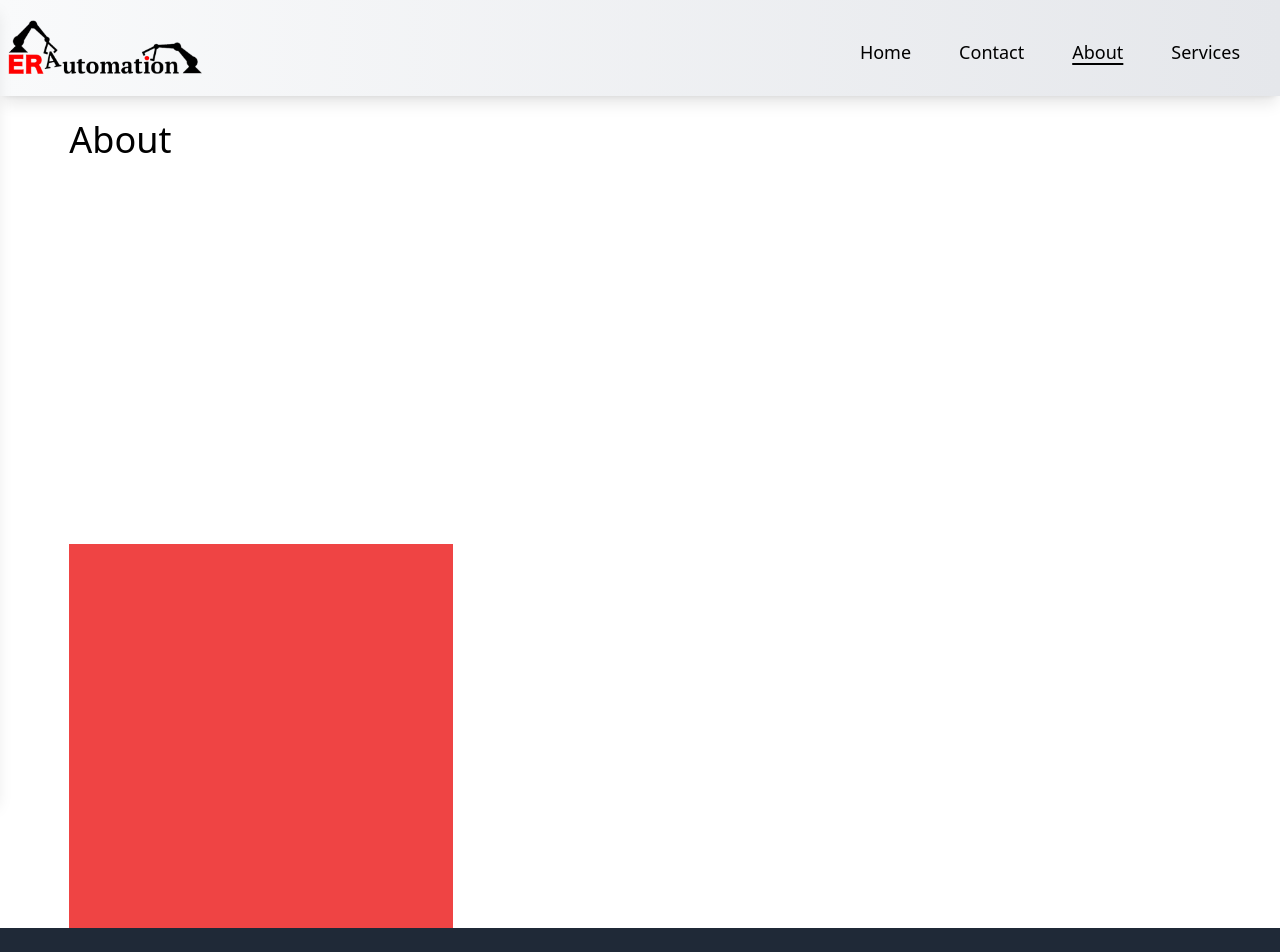
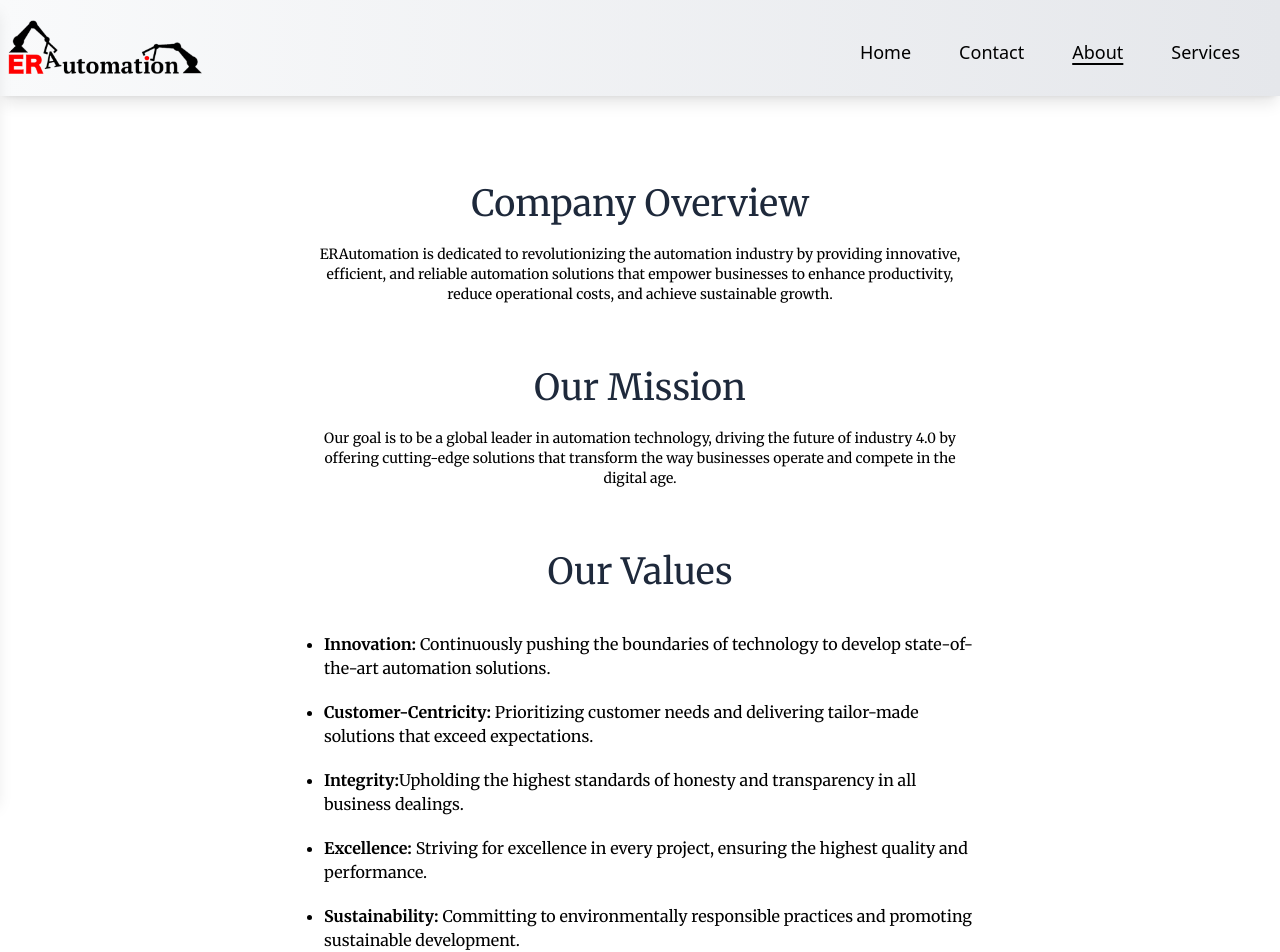
Before and after one commit to GavinA2212/ERA_web, a React (Vite) app: page /About in a window 1280 px wide. Shown: the top 952 px of the page. Built offline with nearby package versions, Linux system fonts and the light colour scheme.

Commit message:
finish contact page, add about page

```diff
--- a/src/App.tsx
+++ b/src/App.tsx
@@ -9,14 +9,13 @@ import Footer from "./components/Footer";
 function App() {
   return (
     <BrowserRouter>
+      <Header />
       <Routes>
         <Route
           path="/"
           element={
             <>
-              <Header />
               <Home />
-              <Footer />
             </>
           }></Route>
 
@@ -24,30 +23,25 @@ function App() {
           path="/About/"
           element={
             <>
-              <Header />
               <About />
-              <Footer />
             </>
           }></Route>
         <Route
           path="/Services"
           element={
             <>
-              <Header />
               <Services />
-              <Footer />
             </>
           }></Route>
         <Route
           path="/Contact"
           element={
             <>
-              <Header />
               <Contact />
-              <Footer />
             </>
           }></Route>
       </Routes>
+      <Footer />
     </BrowserRouter>
   );
 }
--- a/src/components/GetInTouch.tsx
+++ b/src/components/GetInTouch.tsx
@@ -1,7 +1,7 @@
-import useFadeInOnScroll from "../utils/FadeInOnScroll";
+import { useFadeInOnScrollDiv } from "../utils/FadeInOnScroll";
 
 export default function GetInTouch() {
-  const { containerRef, isVisible } = useFadeInOnScroll(0.2);
+  const { containerRef, isVisible } = useFadeInOnScrollDiv(0.2);
 
   return (
     <>
--- a/src/components/HomeContainer.tsx
+++ b/src/components/HomeContainer.tsx
@@ -1,5 +1,5 @@
 import React from "react";
-import useFadeInOnScroll from "../utils/FadeInOnScroll";
+import { useFadeInOnScrollDiv } from "../utils/FadeInOnScroll";
 
 interface HomeContainerProps {
   header: string;
@@ -7,8 +7,12 @@ interface HomeContainerProps {
   image: string;
 }
 
-const HomeContainer: React.FC<HomeContainerProps> = ({ header, description, image }) => {
-  const { containerRef, isVisible } = useFadeInOnScroll(0.2);
+const HomeContainer: React.FC<HomeContainerProps> = ({
+  header,
+  description,
+  image,
+}) => {
+  const { containerRef, isVisible } = useFadeInOnScrollDiv(0.2);
 
   const renderDescriptionWithLineBreaks = (text: string) => {
     return text.split("\n").map((line, index, array) => (
@@ -26,7 +30,9 @@ const HomeContainer: React.FC<HomeContainerProps> = ({ header, description, imag
           id="container"
           className={`flex-col rounded-md bg-grayT70 ${isVisible ? "visible animate-containerFadeIn" : "invisible"}`}>
           <img src={image} className="rounded-md"></img>
-          <h3 className="mt-2 text-3xl font-semibold text-slate-800">{header}</h3>
+          <h3 className="mt-2 text-3xl font-semibold text-slate-800">
+            {header}
+          </h3>
           <p className="mt-4 text-left font-Merriweather text-sm">
             {renderDescriptionWithLineBreaks(description)}
           </p>
--- a/src/pages/About.tsx
+++ b/src/pages/About.tsx
@@ -1,22 +1,102 @@
 import { useEffect } from "react";
-import useFadeInOnScroll from "../utils/FadeInOnScroll";
+import { useFadeInOnScrollDiv } from "../utils/FadeInOnScroll";
 
 export default function About() {
   useEffect(() => {
     window.scrollTo(0, 0);
   }, []);
-  const { containerRef, isVisible } = useFadeInOnScroll(0.2);
+  // eslint-disable-next-line @typescript-eslint/no-unused-vars
+  const {
+    containerRef: section1ContainerRef,
+    isVisible: section1RefIsVisible,
+  } = useFadeInOnScrollDiv(0.2);
+  const {
+    containerRef: section2ContainerRef,
+    isVisible: section2RefIsVisible,
+  } = useFadeInOnScrollDiv(0.2);
+  const {
+    containerRef: section3ContainerRef,
+    isVisible: section3RefIsVisible,
+  } = useFadeInOnScrollDiv(0.2);
+  const {
+    containerRef: brandsContainerRef,
+    isVisible: brandsRefIsVisible,
+  } = useFadeInOnScrollDiv(0.2);
   return (
     <>
-      <main className="mt-24 flex min-h-screen justify-center text-4xl">
-        <section className="flex min-h-screen w-11/12 flex-col px-4">
-          <div
-            className={`transition-opacity duration-500 ${isVisible ? "opacity-100" : "opacity-0"}`}>
-            About
+      <main className="mt-24 flex min-h-screen justify-center font-Merriweather text-4xl">
+        <section className="flex min-h-screen w-11/12 flex-col items-center px-4">
+          <div className="flex flex-col items-center">
+            <div
+              ref={section1ContainerRef}
+              className={`max-w-2xl flex-col items-center ${section1RefIsVisible ? "visible animate-containerFadeIn" : "invisible"}`}>
+              <h1 className="mt-16 text-center text-slate-800">
+                Company Overview
+              </h1>
+              <h2 className="mt-5 text-center font-Merriweather text-sm">
+                ERAutomation is dedicated to revolutionizing the automation
+                industry by providing innovative, efficient, and reliable
+                automation solutions that empower businesses to enhance
+                productivity, reduce operational costs, and achieve
+                sustainable growth.
+              </h2>
+            </div>
+            <div
+              ref={section2ContainerRef}
+              className={`max-w-2xl flex-col items-center ${section2RefIsVisible ? "visible animate-containerFadeIn" : "invisible"}`}>
+              <h1 className="mt-16 text-center text-slate-800">
+                Our Mission
+              </h1>
+              <h2 className="mt-5 text-center font-Merriweather text-sm">
+                Our goal is to be a global leader in automation technology,
+                driving the future of industry 4.0 by offering cutting-edge
+                solutions that transform the way businesses operate and
+                compete in the digital age.
+              </h2>
+            </div>
+            <div
+              ref={section3ContainerRef}
+              className={`max-w-2xl flex-col items-center ${section3RefIsVisible ? "visible animate-containerFadeIn" : "invisible"}`}>
+              <h1 className="mt-16 text-center text-slate-800">
+                Our Values
+              </h1>
+              <ul className="mt-10 flex max-w-2xl list-disc flex-col gap-5 pl-5 text-base">
+                <li>
+                  <span className="font-bold">Innovation: </span>
+                  Continuously pushing the boundaries of technology to
+                  develop state-of-the-art automation solutions.
+                </li>
+                <li>
+                  <span className="font-bold">Customer-Centricity: </span>
+                  Prioritizing customer needs and delivering tailor-made
+                  solutions that exceed expectations.
+                </li>
+                <li>
+                  <span className="font-bold">Integrity:</span>
+                  Upholding the highest standards of honesty and
+                  transparency in all business dealings.
+                </li>
+                <li>
+                  <span className="font-bold">Excellence: </span>
+                  Striving for excellence in every project, ensuring the
+                  highest quality and performance.
+                </li>
+                <li>
+                  <span className="font-bold">Sustainability: </span>
+                  Committing to environmentally responsible practices and
+                  promoting sustainable development.
+                </li>
+              </ul>
+              <div
+                ref={brandsContainerRef}
+                className={`flex flex-col ${brandsRefIsVisible ? "visible animate-containerFadeIn" : "invisible"}`}>
+                <h1 className="mt-28 text-center text-slate-800">
+                  Brands we've worked with:
+                </h1>
+              </div>
+              <div className="h-80 max-w-2xl"></div>
+            </div>
           </div>
-          <div
-            ref={containerRef}
-            className={`mt-96 size-96 bg-red-500 transition-opacity duration-500 ${isVisible ? "animate-containerFadeIn opacity-100" : "opacity-0"}`}></div>
         </section>
       </main>
     </>
--- a/src/utils/FadeInOnScroll.ts
+++ b/src/utils/FadeInOnScroll.ts
@@ -1,7 +1,7 @@
 /* eslint-disable react-hooks/exhaustive-deps */
 import { useState, useRef, useEffect } from "react";
 
-const useFadeInOnScroll = (threshhold: number) => {
+const useFadeInOnScrollDiv = (threshhold: number) => {
   const [isVisible, setIsVisible] = useState(false);
   const containerRef = useRef<HTMLDivElement>(null);
 
@@ -26,4 +26,29 @@ const useFadeInOnScroll = (threshhold: number) => {
   return { containerRef, isVisible };
 };
 
-export default useFadeInOnScroll;
+const useFadeInOnScrollList = (threshhold: number) => {
+  const [isVisible, setIsVisible] = useState(false);
+  const containerRef = useRef<HTMLLIElement>(null);
+
+  useEffect(() => {
+    const observer = new IntersectionObserver(
+      (entries) => {
+        if (entries[0].isIntersecting) {
+          setIsVisible(true);
+          observer.disconnect();
+        }
+      },
+      { threshold: threshhold },
+    );
+
+    if (containerRef.current) {
+      observer.observe(containerRef.current);
+    }
+
+    return () => observer && observer.disconnect();
+  }, []);
+
+  return { containerRef, isVisible };
+};
+
+export { useFadeInOnScrollDiv, useFadeInOnScrollList };
```
Also changed, not shown: src/pages/Contact.tsx (+47 -9 lines).
